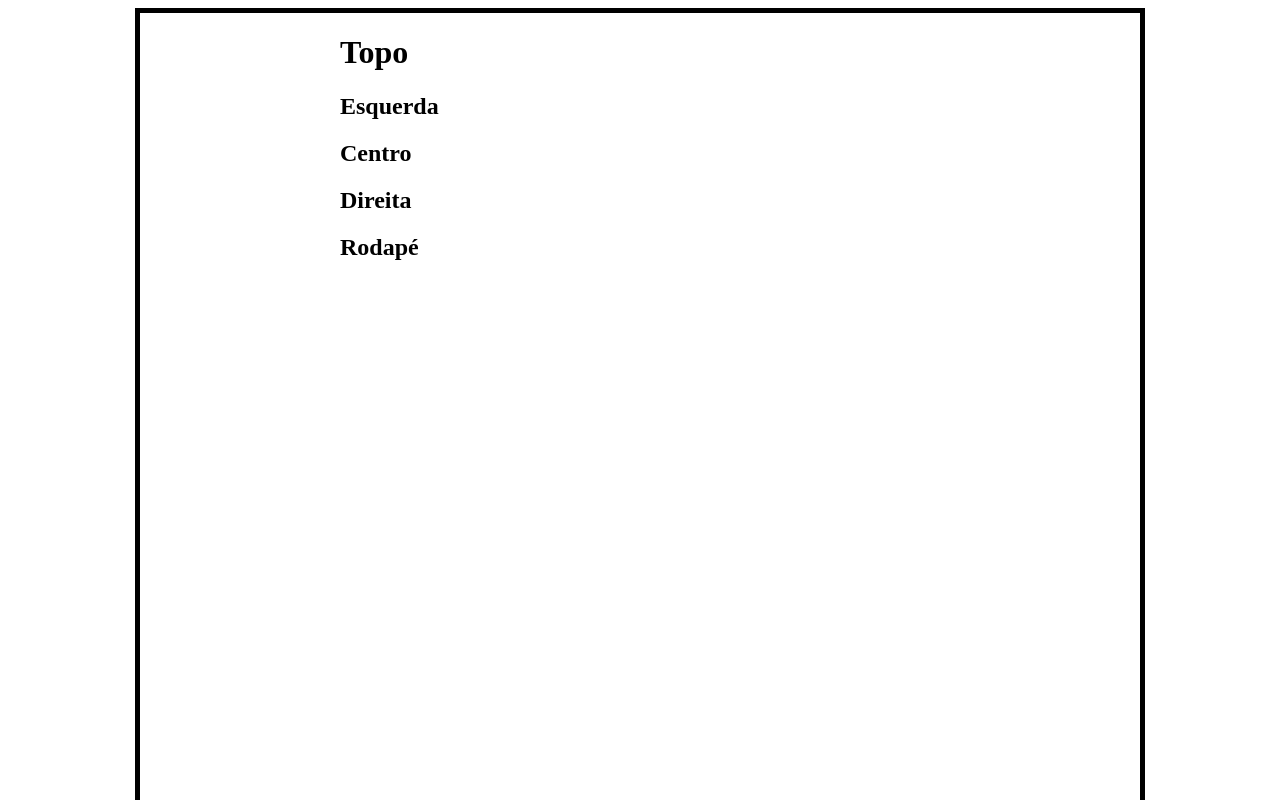
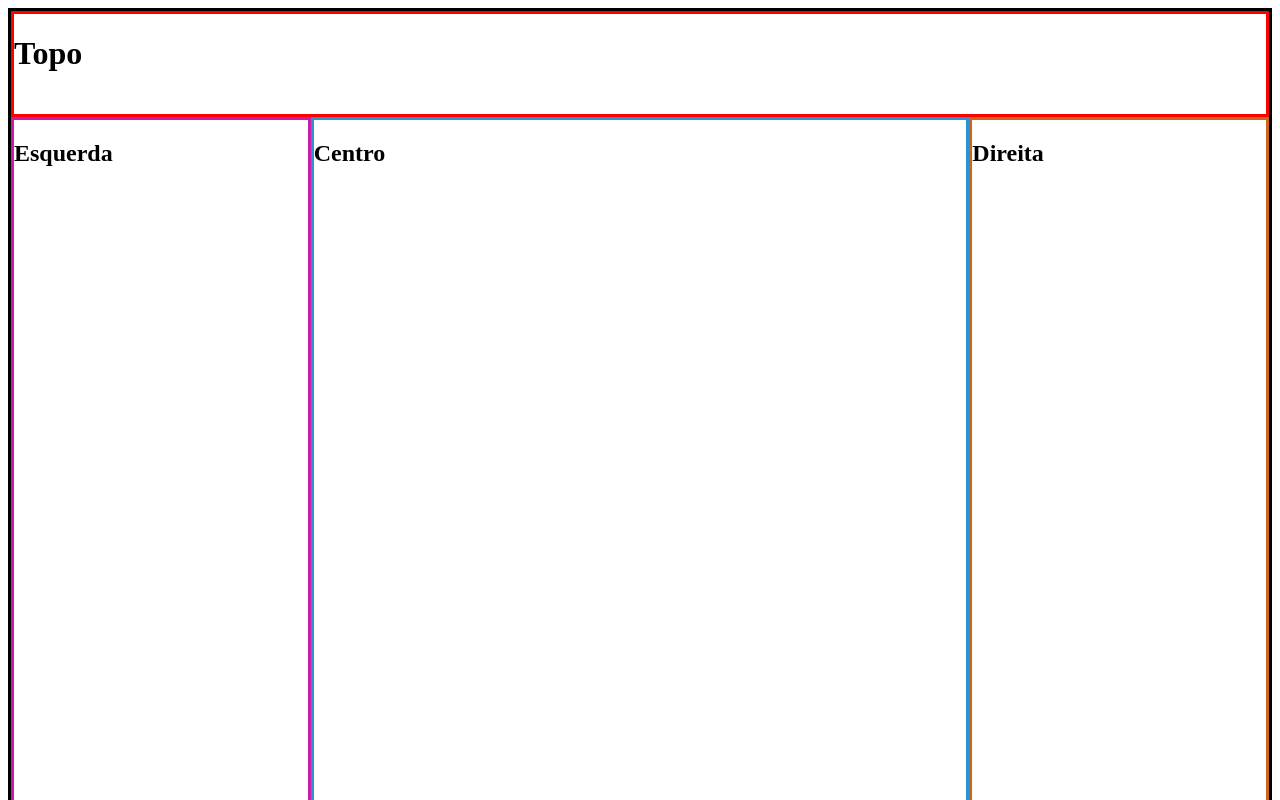
Before and after one commit to Anabiaaa23/Projeto, a plain HTML site: page index.html in a window 1280 px wide. Shown: the top 800 px of the page. Drawn offline with Linux system fonts and the light colour scheme.

Commit message:
Update geral.css

```diff
--- a/css/geral.css
+++ b/css/geral.css
@@ -1,7 +1,40 @@
 #corpo {
-background-color: rgba(255, 255, 255, 0.575);
-border: 5px solid black;
-width: 600px;
-margin: 0 auto;
-padding: 0 200px 1000px 200px;
+border: 3px solid black;
+#corpo{
+width: auto;
+height: auto;
 }
+#topo{
+border: 3px solid red;
+width: auto;
+height: 100px;
+}
+#conteudo {
+display: flex;
+justify-content: space-between;
+width: 100%;
+}
+#centro{
+border: 3px solid rgb(40, 148, 211);
+width: 1000px;
+height: 750px;
+
+}
+#direita{
+border: 3px solid rgb(206, 101, 31);
+width: 450px;
+height: 750px;
+
+
+}
+#esquerda{
+border: 3px solid rgb(204, 28, 166);
+width: 450px;
+height: 750px;
+
+}
+#rodape{
+border: 3px solid rgb(70, 16, 172);
+width: auto;
+height: 50px;
+}
```
